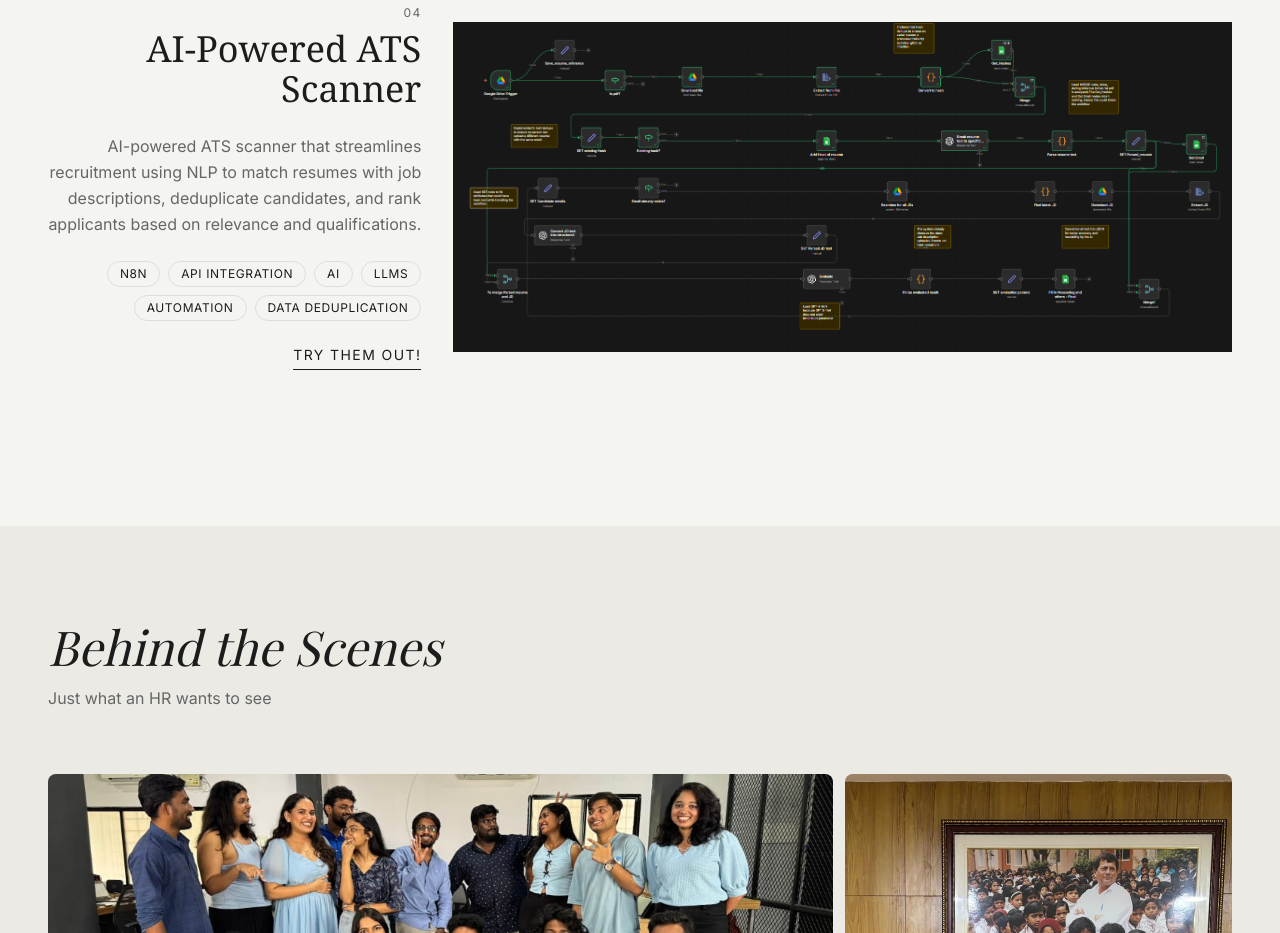
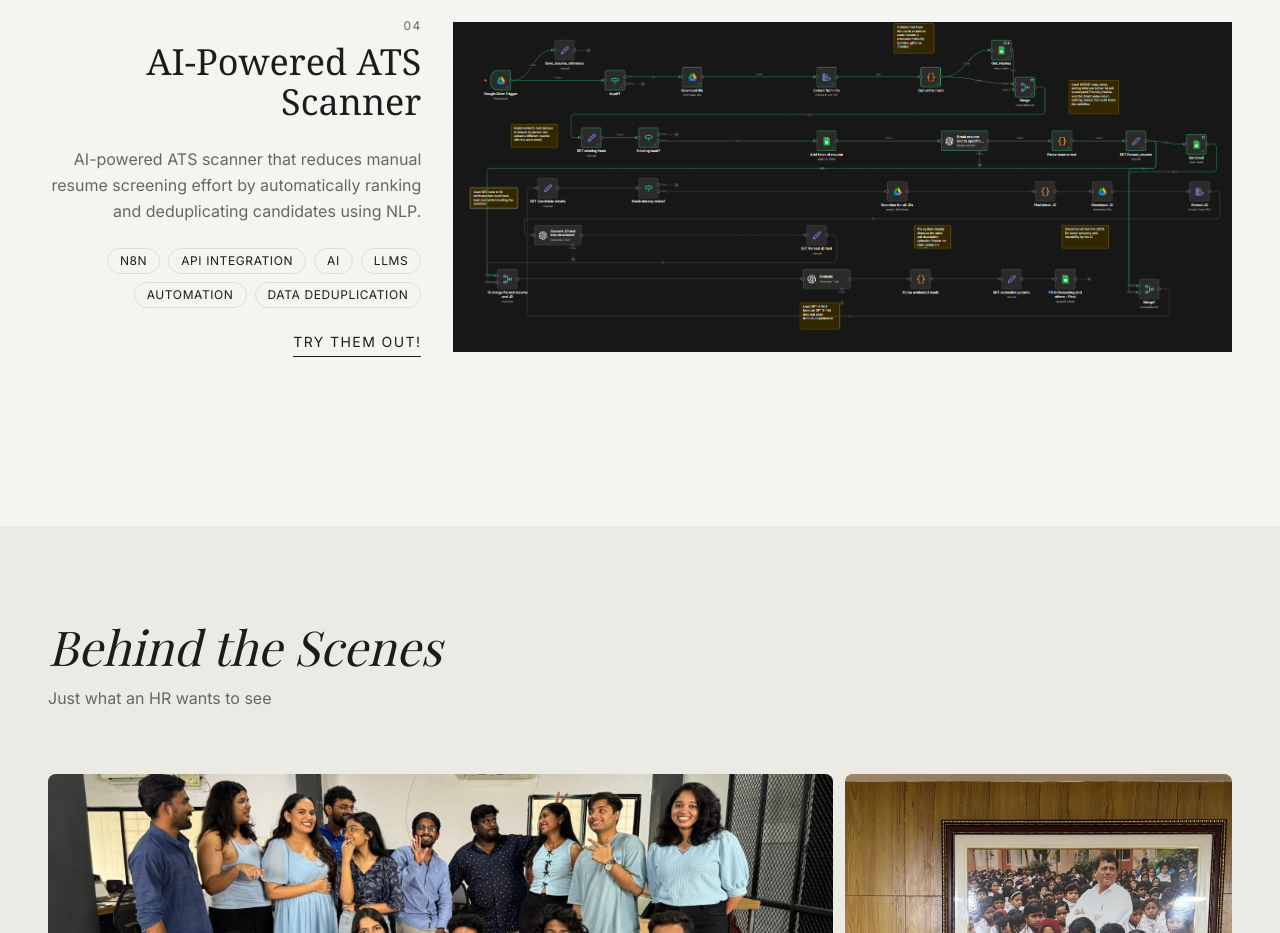
Before and after one commit to axstorch/Portfolio, a React (Vite) app: page / in a window 1280 px wide. Shown: the part 4180-5113 px from the top of the page. Built offline with nearby package versions, Linux system fonts and the light colour scheme; a web font is replaced by a local one.

Commit message:
project desc update

```diff
--- a/constants.ts
+++ b/constants.ts
@@ -103,7 +103,7 @@ export const PROJECTS_DATA: ProjectItem[] = [
   {
     id: "p4",
     title: "AI-Powered ATS Scanner",
-    description: "AI-powered ATS scanner that streamlines recruitment using NLP to match resumes with job descriptions, deduplicate candidates, and rank applicants based on relevance and qualifications.",
+    description: "AI-powered ATS scanner that reduces manual resume screening effort by automatically ranking and deduplicating candidates using NLP.",
     technologies: ["n8n", "API Integration", "AI", "LLMs", "Automation", "Data Deduplication"],
     image: "/assets/linkedin/Project3.png",
     imagePlaceholder: "bg-stone-400",
```
